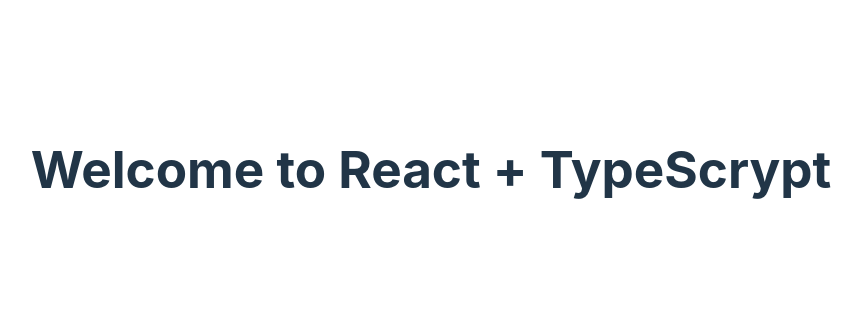
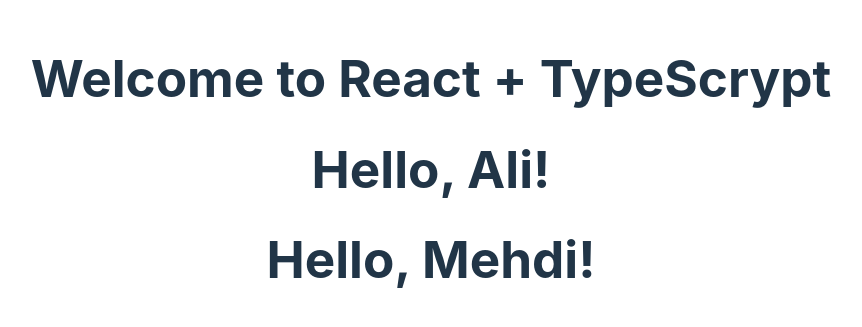
Before and after one commit to mehdijeyranii/React-ts, a React (Vite) app: page / in a window 1280 px wide. Shown: the part 231-558 px from the top of the page, without its empty margins (209-1071 px from the left). Built offline with nearby package versions, Linux system fonts and the light colour scheme.

Commit message:
Use Greeting component inside App

```diff
--- a/src/App.tsx
+++ b/src/App.tsx
@@ -1,10 +1,13 @@
 import "./App.css";
+import Greeting from "./components/Greeting";
 
 function App() {
   return (
-    <>
+    <div>
       <h1>Welcome to React + TypeScrypt</h1>
-    </>
+      <Greeting name="Ali" />
+      <Greeting name="Mehdi" />
+    </div>
   );
 }
 
--- a/src/components/Greeting.tsx
+++ b/src/components/Greeting.tsx
@@ -5,7 +5,7 @@
 }
 
 const Greeting: React.FC<GreetingProps> = ({ name }) => {
-  return <h1>Hello, {name}!;</h1>;
+  return <h1>Hello, {name}!</h1>;
 };
 
 export default Greeting;
```
